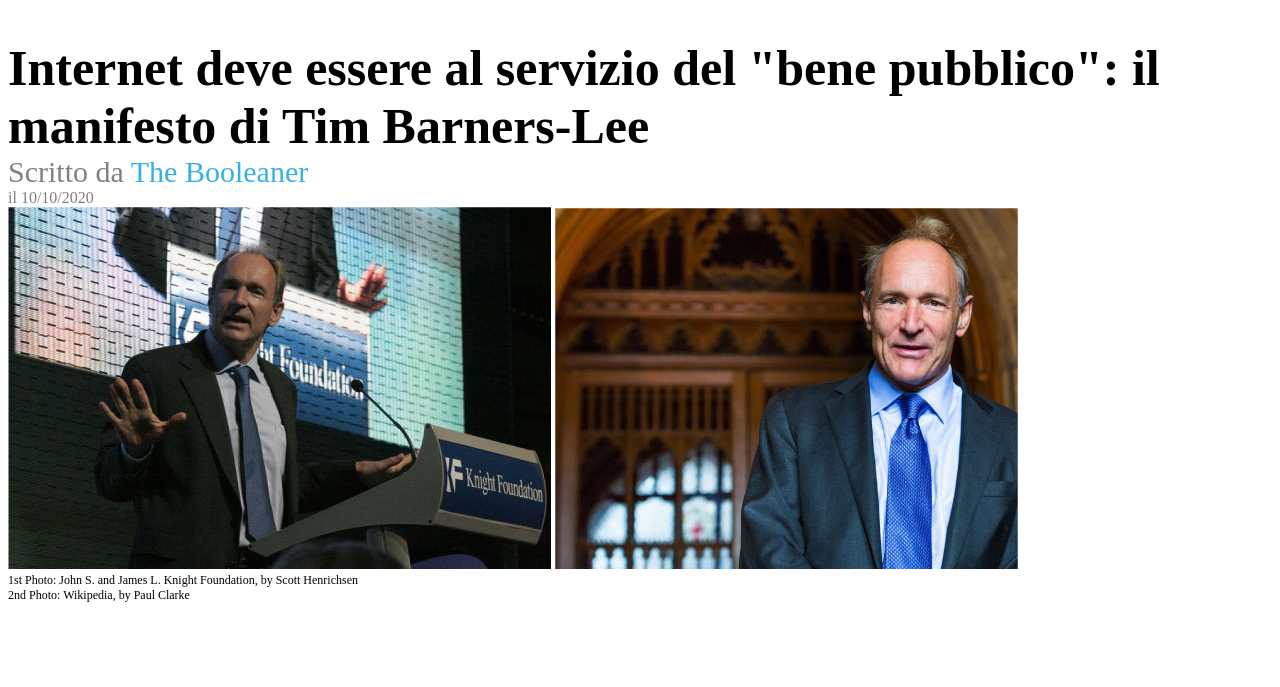
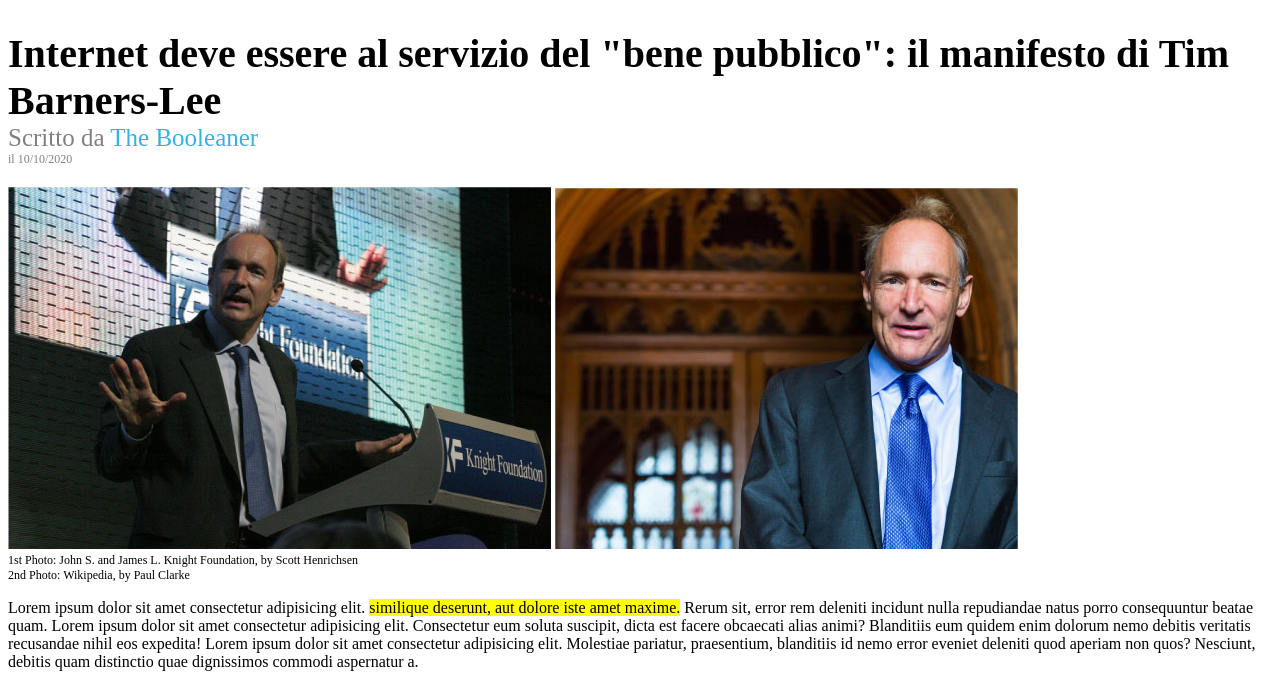
Before and after one commit to MirkOrlando/html-css-booleaner, a plain HTML site: page index.html in a window 1280 px wide. Shown: the part 191-878 px from the top of the page. Before the commit the page ends 802 px from the top, so only its background shows below. Drawn offline with Linux system fonts and the light colour scheme; files whose address does not match are found by name.

Commit message:
created article.content.firsttext

```diff
--- a/css/originalstyle.css
+++ b/css/originalstyle.css
@@ -21,8 +21,12 @@
 }
 
 h1{
-    font-size: 50px;
+    font-size: 40px;
     margin-bottom: 0;
+}
+
+#site_title{
+    margin-bottom: 20px;
 }
 
 #subtitle, #date_article{
@@ -30,13 +34,17 @@ h1{
 }
 
 #subtitle{
-    font-size: 30px;
+    font-size: 25px;
 }
 
 #journalist{
     color:#36B1E7;
 }
 
+#date_article{
+    font-size: 12px;
+}
+
 .caption{
     font-size: 12px;
 }
--- a/index.html
+++ b/index.html
@@ -30,7 +30,9 @@
         </article>
         <!-- /content photo -->
 
-        <article class="content"></article>
+        <article class="content first_text">
+            <p>Lorem ipsum dolor sit amet consectetur adipisicing elit. <mark> similique deserunt, aut dolore iste amet maxime.</mark> Rerum sit, error rem deleniti incidunt nulla repudiandae natus porro consequuntur beatae quam. Lorem ipsum dolor sit amet consectetur adipisicing elit. Consectetur eum soluta suscipit, dicta est facere obcaecati alias animi? Blanditiis eum quidem enim dolorum nemo debitis veritatis recusandae nihil eos expedita! Lorem ipsum dolor sit amet consectetur adipisicing elit. Molestiae pariatur, praesentium, blanditiis id nemo error eveniet deleniti quod aperiam non quos? Nesciunt, debitis quam distinctio quae dignissimos commodi aspernatur a. </p>
+        </article>
         <article class="content"></article>
         <article class="content"></article>
         <article class="content"></article>
```
